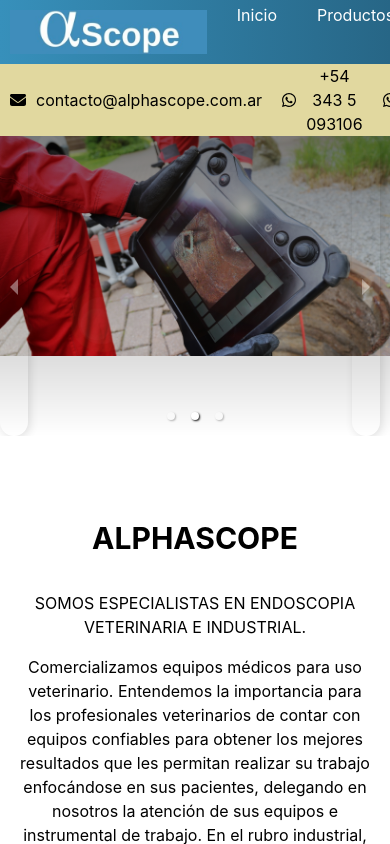
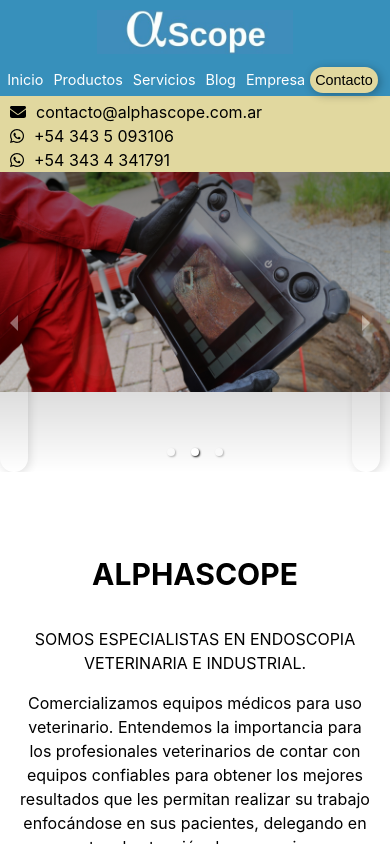
Before and after one commit to jimefle/alpha-web, a React (Vite) app in the folder alpha-web/: page / in a window 390 px wide. Shown: the top 844 px of the page. Built offline with nearby package versions, Linux system fonts and the light colour scheme.

Commit message:
header responsive

```diff
--- a/alpha-web/src/components/Header.jsx
+++ b/alpha-web/src/components/Header.jsx
@@ -10,7 +10,7 @@
 
         <header>
           <img src="./src/image/logo-alpha.jpeg" className='logo-image' alt="Logo AlphaScope" />
-        <div>
+          <div className='nav-links'>
             <Link to="/" className="header-links">Inicio</Link>
             <Link to="/products" className="header-links">Productos</Link>
             <Link to="/services" className="header-links">Servicios</Link>
@@ -20,13 +20,19 @@
           </div>
       </header>
       <div>
-        <nav>
+        <nav className='contact-info'>
+          <div>
             <FontAwesomeIcon icon={faEnvelope} />
             <a href="mailto:contacto@alphascope.com.ar" className='contact-line'>contacto@alphascope.com.ar</a>
+          </div>
+          <div>
             <FontAwesomeIcon icon={faWhatsapp} />
             <a href="https://wa.me/543435093106" className='contact-line'>+54 343 5 093106</a>
+          </div>
+          <div>
             <FontAwesomeIcon icon={faWhatsapp} />
             <a href="" className='contact-line'>+54 343 4 341791</a>
+          </div>
           </nav>
         </div>
       </div>
--- a/alpha-web/src/components/Hero.jsx
+++ b/alpha-web/src/components/Hero.jsx
@@ -12,7 +12,6 @@
                     En el rubro industrial, proveemos equipos como boroscopios y cámaras de inspección de tuberías, satisfaciendo una amplia gama
                     de necesidades en el ámbito de las inspecciones técnicas no destructivas.
                 </p>
-                <p>Nuestros proveedores son fabricantes lo que nos permite ofrecer mejores precios. </p>
             </section>
             <section className="card-section">
                 <article>
--- a/alpha-web/src/styles/Header.css
+++ b/alpha-web/src/styles/Header.css
@@ -25,6 +25,11 @@
     height: 4em;
   }
 
+  .nav-links {
+    display: flex;
+    align-items: center;
+  }
+
   .header-links{
     font-size: 1em;
     padding: 20px;
@@ -37,6 +42,7 @@
     color: var(--third-color);
     text-decoration: underline 2px var(--third-color);
   }
+
   button{
     cursor: pointer;
     color: black;
@@ -51,3 +57,55 @@
   button:hover{
     box-shadow: 4px 4px 10px rgba(0, 0, 0, 0.6);
   }
+
+  .contact-info {
+    display: flex;
+    align-items: center;
+    justify-content: start;
+    gap: 10px;
+    flex-wrap: wrap;
+    padding-top: 4em;
+  }
+
+/* Media query for small screens */
+@media (max-width: 768px) {
+  .header-links {
+    padding: 8px;
+  }
+
+  button {
+    padding: 6px;
+  }
+
+  .contact-info{
+    gap: 2px;
+  }
+}
+
+/* Media query for extra small screens */
+@media (max-width: 634px) {
+  header{
+    flex-direction: column;
+    background: var(--alpha-color);
+  }
+  .logo-image {
+    height: 3em;
+  }
+
+  .header-links {
+    font-size: 0.9em;
+    padding: 5px;
+  }
+
+  button {
+    padding: 5px;
+    font-size: 0.9em;
+  }
+
+  .contact-info{
+    padding-top: 100px;
+    flex-direction: column;
+    gap: 0;
+    align-items: start;
+  }
+}
```
Lines whose indentation alone changed are shown as unchanged.
